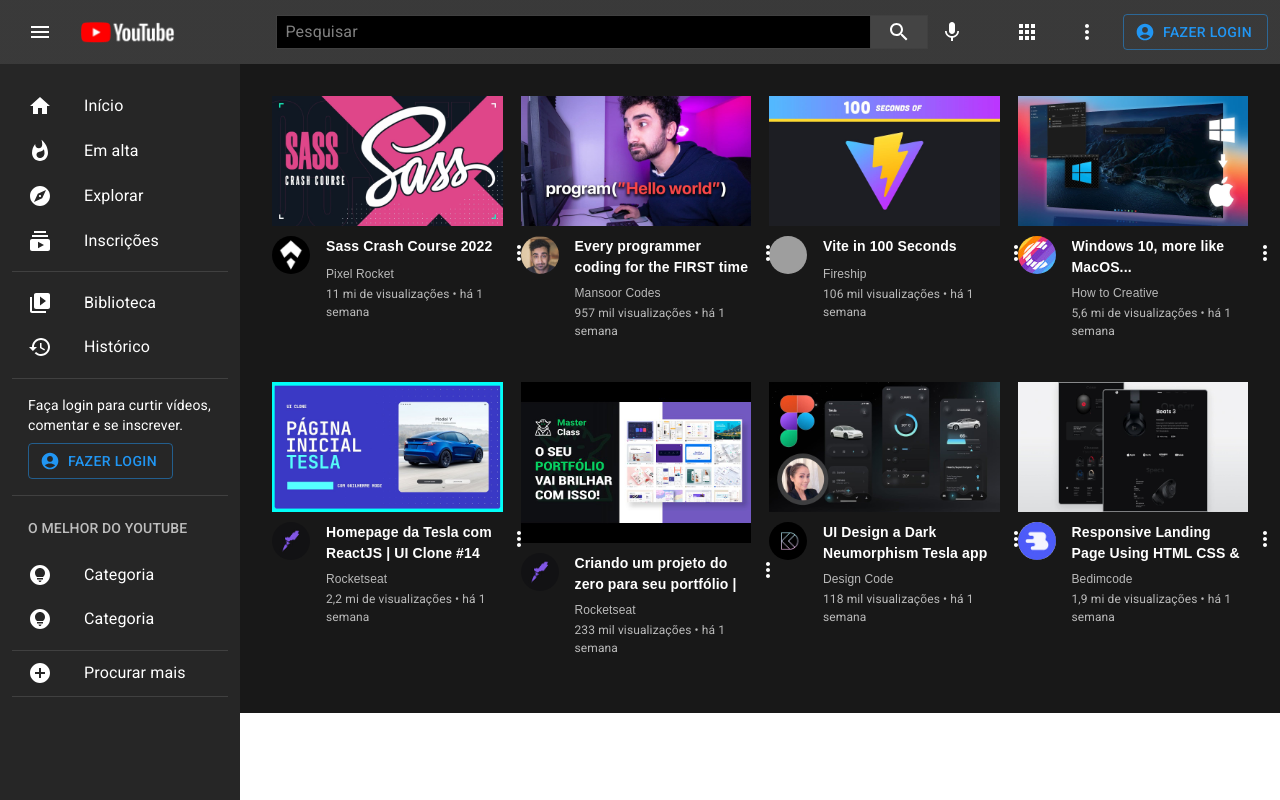
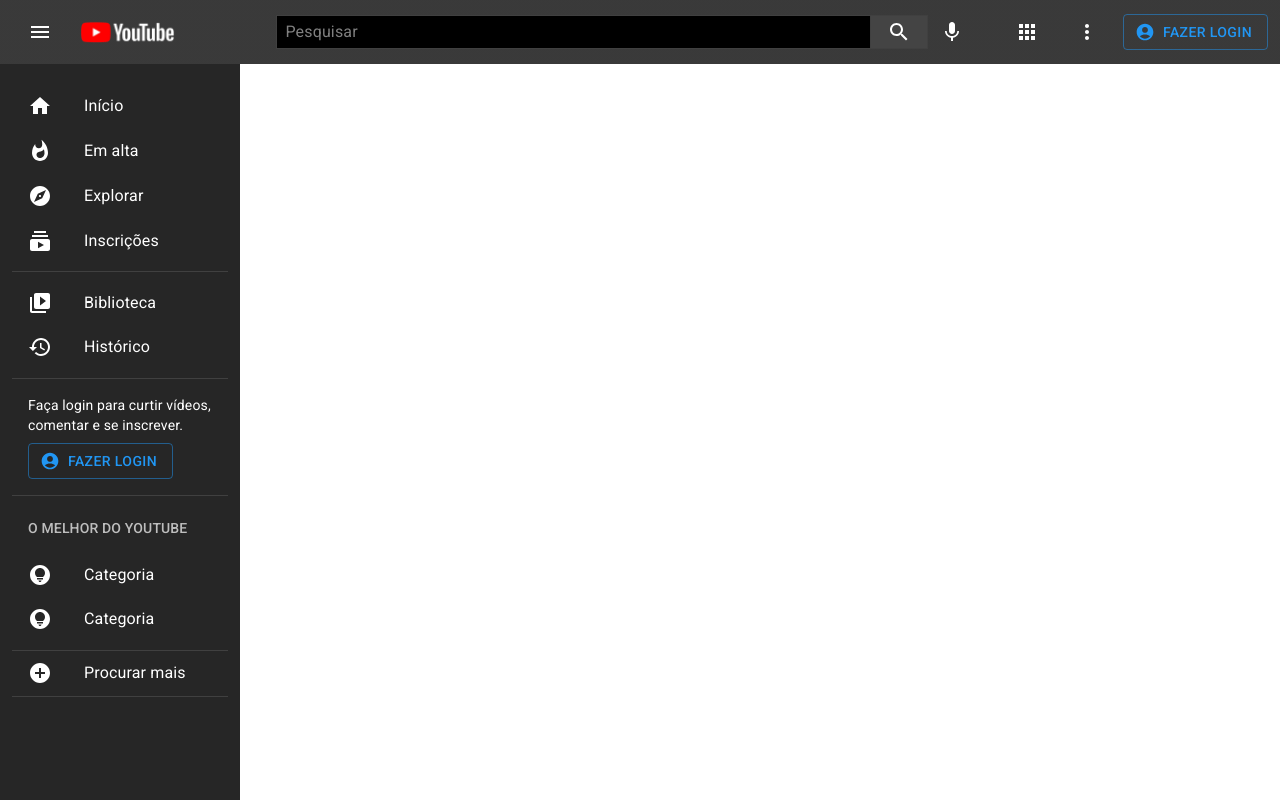
Before and after one commit to Thiagoow/Youtube-UIClone-ReactJs-MaterialUI, a React (Vite) app: page / in a window 1280 px wide. Built offline with nearby package versions, Linux system fonts and the light colour scheme; grey boxes are pictures that could not be loaded.

Commit message:
Removed unused '&hover" on CustomAppBar & unused Box import

```diff
--- a/src/components/TopBar.jsx
+++ b/src/components/TopBar.jsx
@@ -1,35 +1,23 @@
 import React from "react";
 import theme from "../theme";
 import { styled } from "@mui/material";
+//Components:
+import { AppBar, Toolbar, IconButton, Button, Hidden } from "@mui/material";
+import SearchField from "../components/SearchField";
+import DrawerMenu from "../components/DrawerMenu";
 //Icons:
 import { Menu, AccountCircle, Mic, Apps, MoreVert } from "@mui/icons-material";
 //Images:
 import darkLogoImg from "../../assets/img/darkLogo.png";
 import lightLogoImg from "../../assets/img/lightLogo.png";
-//Components:
-import {
-  AppBar,
-  Toolbar,
-  IconButton,
-  Button,
-  Box,
-  Hidden
-} from "@mui/material";
-import VideoListing from "../components/VideoListing";
-import SearchField from "../components/SearchField";
-import DrawerMenu from "../components/DrawerMenu";
 
 const CustomAppBar = styled(AppBar)({
   boxShadow: "none",
-  zIndex: theme.zIndex.drawer + 1,
-  "&:hover": {
-    //backgroundColor: theme.palette.thirdColor.main
-  }
+  zIndex: theme.zIndex.drawer + 1
 });
 const SpacingDiv = styled("div")({
   flexGrow: 1
 });
-
 const CustomIcons = styled(IconButton)({
   padding: theme.spacing(5)
 });
@@ -87,13 +75,9 @@
         </Toolbar>
       </CustomAppBar>
 
-      <Box display="flex">
-        <Hidden lgDown>
-          <DrawerMenu />
-        </Hidden>
-
-        <VideoListing />
-      </Box>
+      <Hidden lgDown>
+        <DrawerMenu />
+      </Hidden>
     </>
   );
 }
```
